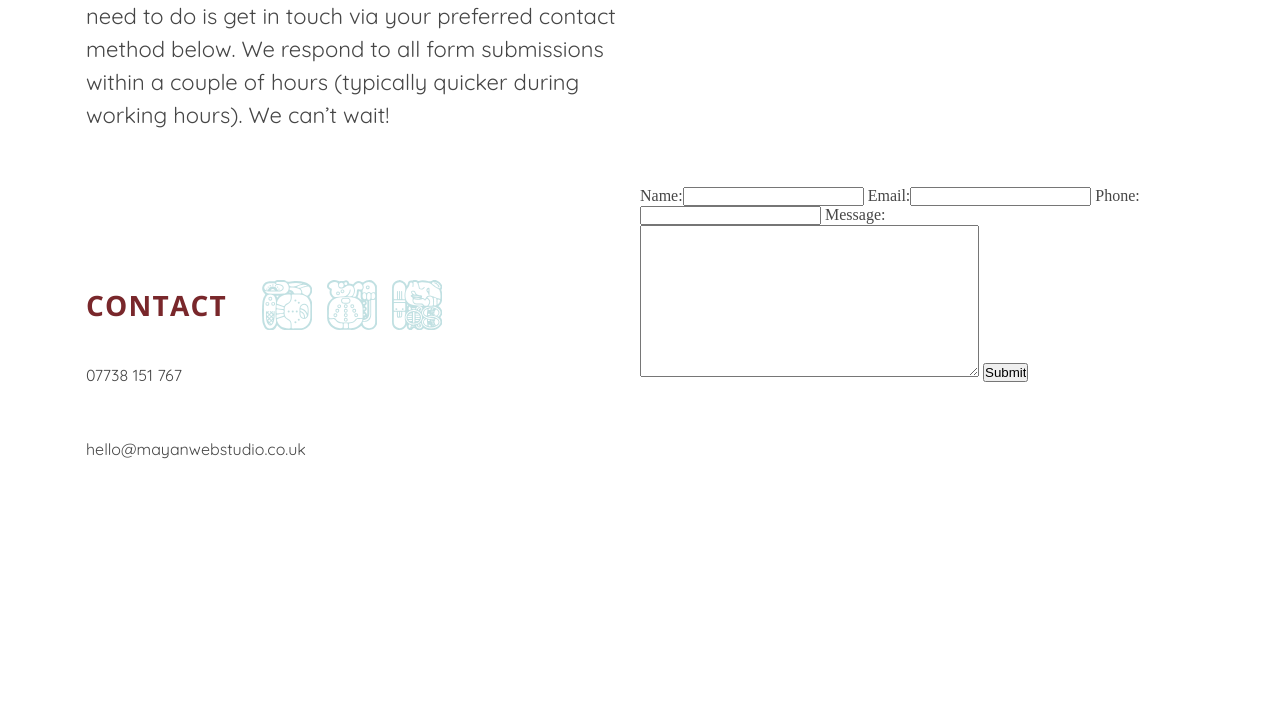
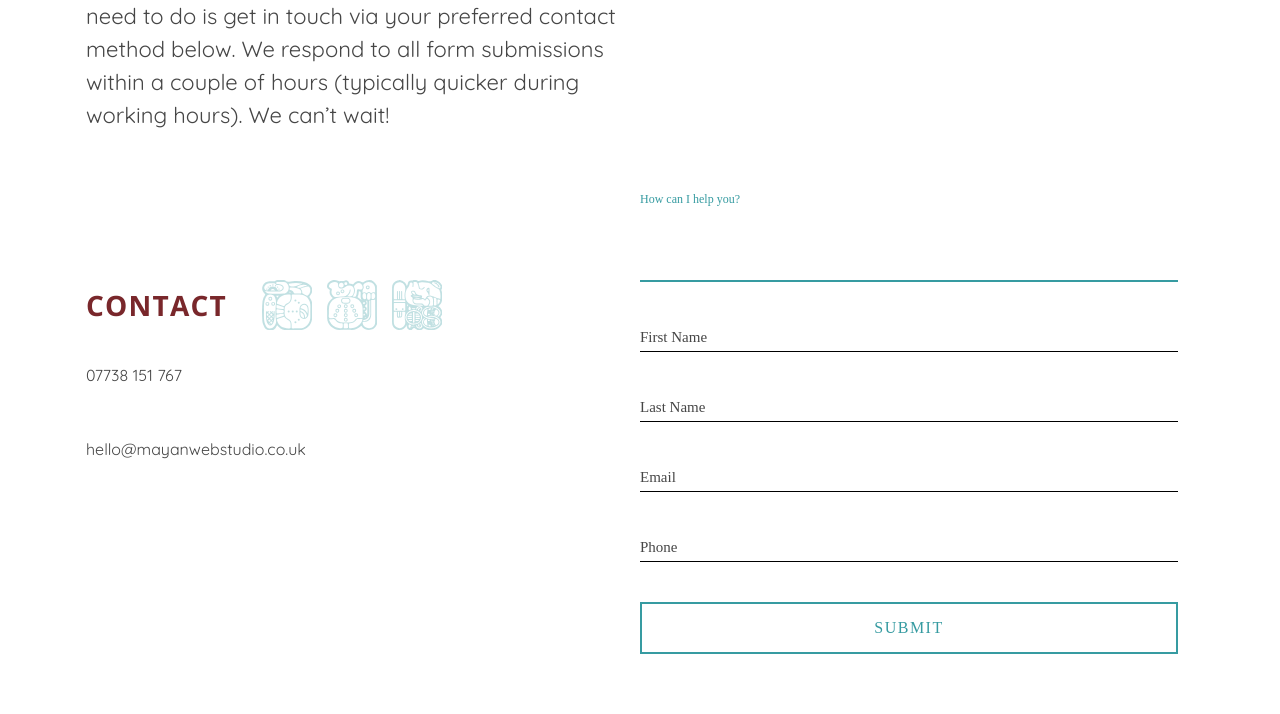
Before and after one commit to MikeBlakeway/mayan-python, a Django app: page /contact/ in a window 1280 px wide. Shown: the part 462-1176 px from the top of the page. Before the commit the page ends 921 px from the top, so only its background shows below. Run offline with Django 3.2, Linux system fonts and the light colour scheme.

Commit message:
form styled and submissions working. TODO: add error messages

```diff
--- a/main/settings/settings.py
+++ b/main/settings/settings.py
@@ -26,6 +26,7 @@ INSTALLED_APPS = [
     'django.contrib.messages',
     'django.contrib.staticfiles',
     'mayan',
+    'crispy_forms',
 ]
 
 MIDDLEWARE = [
--- a/mayan/forms.py
+++ b/mayan/forms.py
@@ -2,16 +2,78 @@ from django import forms
 
 
 class ContactForm(forms.Form):
-    name = forms.CharField(widget=forms.TextInput, label="Name", error_messages={
-                           'required': 'Please enter your name'}, required=True)
-    email = forms.EmailField()
-    phone = forms.CharField(widget=forms.TextInput, label="Phone", error_messages={
-                            'required': 'Please enter your contact number'}, required=True)
-    message = forms.CharField(widget=forms.Textarea,
-                              label="Message", required=False)
 
-    def form_valid(self, form):
-        # This method is called when valid form data has been POSTed.
-        # It should return an HttpResponse.
-        form.send_email()
-        return super().form_valid(form)
+    fname = forms.CharField(
+        widget=forms.TextInput(
+            attrs={
+                'id': False,
+            }
+        ),
+        max_length=80,
+        required=True,
+        error_messages={'required': 'Please enter your first name'},
+    )
+
+    lname = forms.CharField(
+        widget=forms.TextInput(
+            attrs={
+                'id': False,
+            }
+        ),
+        max_length=80,
+        required=True,
+        error_messages={'required': 'Please enter your last name'},
+    )
+
+    email = forms.EmailField(
+        widget=forms.TextInput(
+            attrs={
+                'id': False,
+            }
+        ),
+        label='',
+        max_length=80,
+        required=True,
+        error_messages={'required': 'Please enter a valid email'},
+    )
+
+    phone = forms.CharField(
+        widget=forms.TextInput(
+            attrs={
+                'id': False,
+            }
+        ),
+        label='',
+        max_length=80,
+        required=True,
+        error_messages={'required': 'Please enter your contact number'},
+    )
+
+    message = forms.CharField(
+        widget=forms.Textarea(
+            attrs={
+                'rows': '3',
+                'cols': '40',
+                'id': False,
+                'autofocus': True
+            }
+        ),
+        label='',
+        required=False,
+    )
+
+    def send_email(self):
+        # send email using the self.cleaned_data dictionary
+        first_name = self.cleaned_data.get("fname")
+        last_name = self.cleaned_data.get("lname")
+        email = self.cleaned_data.get("email")
+        phone = self.cleaned_data.get("phone")
+        message = self.cleaned_data.get("message")
+
+        print(
+            first_name,
+            last_name,
+            email,
+            phone,
+            message
+        )
--- a/mayan/templates/mayan/contact.html
+++ b/mayan/templates/mayan/contact.html
@@ -24,10 +24,39 @@
             <p class="mb-5">hello@mayanwebstudio.co.uk</p>
         </div>
         <div class="col-md-6">
-            <form action="." method="POST">
+            <form class="form-container" method="POST" action='/contact/'>
                 {% csrf_token %}
-                {{ form }}
-                <input type="submit" value="Submit">
+                <div class="message-container">
+                    {{ form.message }}
+                    <label for="message" class="label-name">
+                        <span class="content-name">How can I help you?</span>
+                    </label>
+                </div>
+                <div class="field-container">
+                    {{ form.fname }}
+                    <label for="fname" class="label-name">
+                        <span class="content-name">First Name</span>
+                    </label>
+                </div>
+                <div class="field-container">
+                    {{ form.lname }}
+                    <label for="lname" class="label-name">
+                        <span class="content-name">Last Name</span>
+                    </label>
+                </div>
+                <div class="field-container">
+                    {{ form.email }}
+                    <label for="email" class="label-name">
+                        <span class="content-name">Email</span>
+                    </label>
+                </div>
+                <div class="field-container">
+                    {{ form.phone }}
+                    <label for="phone" class="label-name">
+                        <span class="content-name">Phone</span>
+                    </label>
+                </div>
+                <button type="submit" class="submit-button">SUBMIT</button>
             </form>
         </div>
     </div>
--- a/mayan/urls.py
+++ b/mayan/urls.py
@@ -10,4 +10,5 @@ urlpatterns = [
     path('services/', TemplateView.as_view(template_name="mayan/services.html"), name="services"),
     path('packages/', TemplateView.as_view(template_name="mayan/packages.html"), name="packages"),
     path('contact/', ContactView.as_view(), name="contact"),
+    path('success/', TemplateView.as_view(template_name="mayan/success.html"), name="success"),
 ]
--- a/mayan/views.py
+++ b/mayan/views.py
@@ -1,4 +1,6 @@
-from django.shortcuts import render
+from django.core.mail import send_mail, BadHeaderError
+from django.http import HttpResponse, HttpResponseRedirect
+from django.shortcuts import render, redirect
 from django.views.generic import TemplateView, FormView
 from .forms import ContactForm
 
@@ -22,3 +24,15 @@ class ProductsView(TemplateView):
 class ContactView(FormView):
     template_name = 'mayan/contact.html'
     form_class = ContactForm
+    success_url = '/success/'
+
+    # Form validation method
+    def form_valid(self, form):
+        # This method is called when valid form data has been POSTed.
+        # It should return an HttpResponse.
+        form.send_email()
+        return super().form_valid(form)
+
+
+class SuccessView(TemplateView):
+    template_name = 'mayan/success.html'
```
Also changed, not shown: mayan/templates/mayan/success.html (added, +28 -0 lines).
